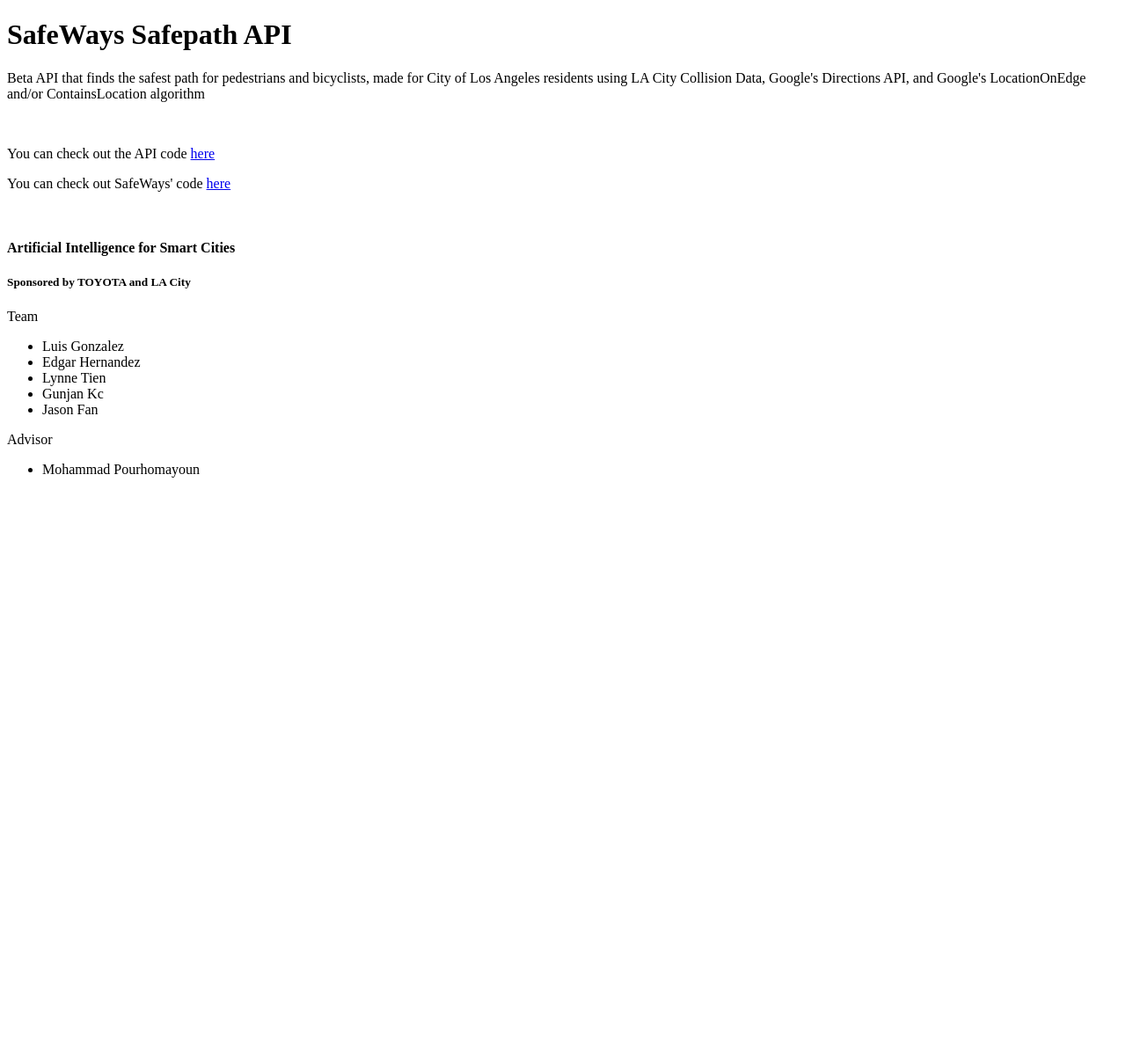
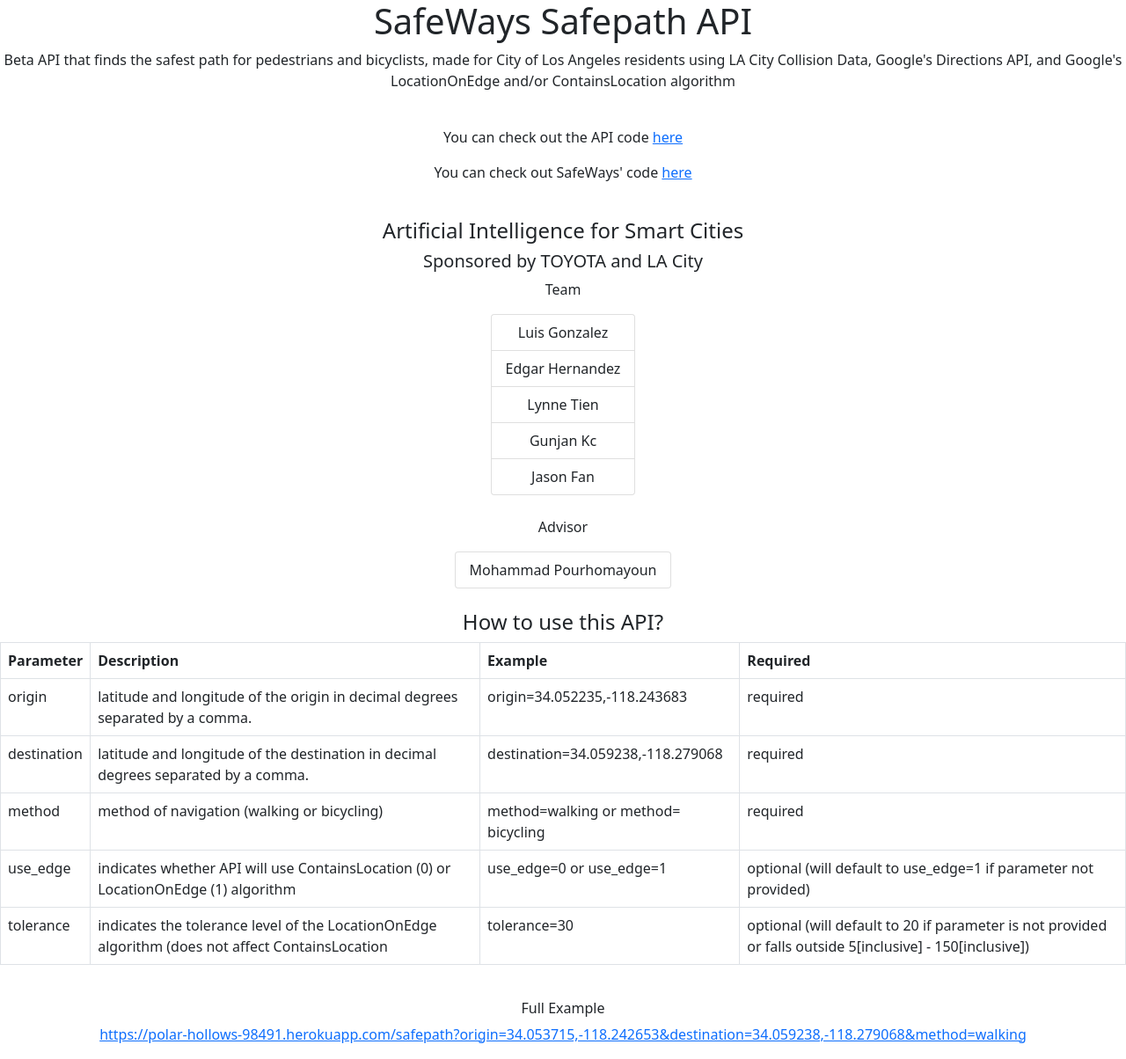
Before and after one commit to lgon070/safeways_api, a Flask app: page / in a window 1280 px wide. Shown: the whole page at 88% size. Before the commit the page ends 543 px from the top, so only its background shows below. Run offline with Flask 2, Linux system fonts and the light colour scheme.

Commit message:
new homepage

```diff
--- a/app.py
+++ b/app.py
@@ -6,6 +6,7 @@
 
 total_accidents = PersistentList()
 total_accidents.update()
+print(f'Accidents in Dataset: {total_accidents.size()}')
 # total_accidents.test_update()
 
 
@@ -25,6 +26,7 @@
     tolerance = int(tolerance_param) if tolerance_param is not None else 0
 
     # https://polar-hollows-98491.herokuapp.com/safepath?origin=34.053715,-118.242653&destination=34.059238,-118.279068&method=walking
+    # http://127.0.0.1:5000/safepath?origin=34.053715,-118.242653&destination=34.059238,-118.279068&method=walking
     if use_edge:
         safest_path_edge = best_path_edge(origin, destination, method, total_accidents.get_list(), tolerance if 5 <= tolerance <= 150 else 20)
         return safest_path_edge
@@ -36,7 +38,7 @@
 @app.route('/refresh', methods=['GET'])
 def get():
     key = request.args.get('key')
-    if key == '1234':
+    if key == 'GENERATED KEY':
         total_accidents.update()
         # total_accidents.test_update()
         return {'refreshed': True, 'len': total_accidents.size()}
--- a/templates/index.html
+++ b/templates/index.html
@@ -2,25 +2,91 @@
 <html lang="en">
 <head>
     <title>SafeWays API Entry Point</title>
+    <!-- CSS only -->
+    <link href="https://cdn.jsdelivr.net/npm/bootstrap@5.0.0-beta1/dist/css/bootstrap.min.css" rel="stylesheet"
+          integrity="sha384-giJF6kkoqNQ00vy+HMDP7azOuL0xtbfIcaT9wjKHr8RbDVddVHyTfAAsrekwKmP1" crossorigin="anonymous">
+
 </head>
 <body>
+<div align="center">
     <h1>SafeWays Safepath API</h1>
-<p> Beta API that finds the safest path for pedestrians and bicyclists, made for City of Los Angeles residents using LA
+    <p> Beta API that finds the safest path for pedestrians and bicyclists, made for City of Los Angeles residents using
+        LA
         City Collision Data, Google's Directions API, and Google's LocationOnEdge and/or ContainsLocation algorithm </p>
     <br>
     <p>You can check out the API code <a href="https://github.com/lgon070/safeways_api">here</a></p>
     <p>You can check out SafeWays' code <a href="https://github.com/ehern251/safe_ways">here</a></p>
+</div>
 <br>
+<div align="center">
     <h4>Artificial Intelligence for Smart Cities
     </h4><h5>Sponsored by TOYOTA and LA City</h5>
     <p>Team</p>
-<ul>
-    <li>Luis Gonzalez</li>
-    <li>Edgar Hernandez</li>
-    <li>Lynne Tien</li>
-    <li>Gunjan Kc</li>
-    <li>Jason Fan</li>
+
+    <ul style="display: table; margin: 0 auto;" class="list-group">
+        <li class="list-group-item">Luis Gonzalez</li>
+        <li class="list-group-item">Edgar Hernandez</li>
+        <li class="list-group-item">Lynne Tien</li>
+        <li class="list-group-item">Gunjan Kc</li>
+        <li class="list-group-item">Jason Fan</li>
     </ul>
-<p>Advisor</p><ul><li>Mohammad Pourhomayoun</li></ul>
+    <br>
+    <p>Advisor</p>
+    <ul style="display: table; margin: 0 auto;" class="list-group">
+        <li class="list-group-item">Mohammad Pourhomayoun</li>
+    </ul>
+</div>
+<br>
+<div align="center">
+    <h4>How to use this API?</h4>
+    <table class="table table-bordered" style="width:100%">
+        <tr>
+            <th>Parameter</th>
+            <th>Description</th>
+            <th>Example</th>
+            <th>Required</th>
+        </tr>
+        <tr>
+            <td>origin</td>
+            <td>latitude and longitude of the origin in decimal degrees separated by a comma.</td>
+            <td>origin=34.052235,-118.243683</td>
+            <td>required</td>
+        </tr>
+        <tr>
+            <td>destination</td>
+            <td>latitude and longitude of the destination in decimal degrees separated by a comma.</td>
+            <td>destination=34.059238,-118.279068</td>
+            <td>required</td>
+        </tr>
+        <tr>
+            <td>method</td>
+            <td>method of navigation (walking or bicycling)</td>
+            <td>method=walking or method= bicycling</td>
+            <td>required</td>
+        </tr>
+        <tr>
+            <td>use_edge</td>
+            <td>indicates whether API will use ContainsLocation (0) or LocationOnEdge (1) algorithm</td>
+            <td>use_edge=0 or use_edge=1</td>
+            <td>optional (will default to use_edge=1 if parameter not provided)</td>
+        </tr>
+        <tr>
+            <td>tolerance</td>
+            <td>indicates the tolerance level of the LocationOnEdge algorithm (does not affect ContainsLocation</td>
+            <td>tolerance=30</td>
+            <td>optional (will default to 20 if parameter is not provided or falls outside 5[inclusive] -
+                150[inclusive])
+            </td>
+        </tr>
+
+    </table>
+</div>
+<br>
+<div align="center">
+    <h6>Full Example</h6>
+    <p>
+        <a href="https://polar-hollows-98491.herokuapp.com/safepath?origin=34.053715,-118.242653&destination=34.059238,-118.279068&method=walking">https://polar-hollows-98491.herokuapp.com/safepath?origin=34.053715,-118.242653&destination=34.059238,-118.279068&method=walking</a>
+    </p>
+</div>
 </body>
 </html>
--- a/util.py
+++ b/util.py
@@ -2,7 +2,7 @@
 import requests
 from typing import Tuple, List
 
-AUTH_KEY = 'GOOGLE API KEY HERE'
+AUTH_KEY = 'API KEY'
 PI = math.pi
 LatLng = Tuple[float, float]
 Polygon = List[LatLng]
```
Also changed, not shown: persistant_list.py (+4 -3 lines). Lines whose indentation alone changed are shown as unchanged.
